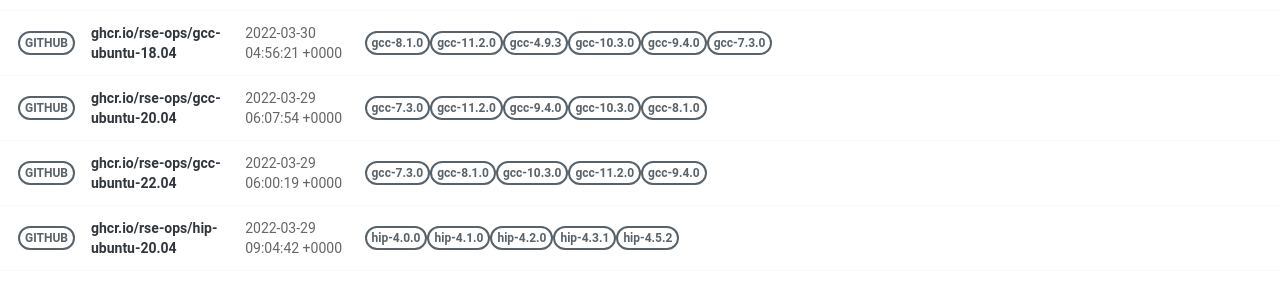
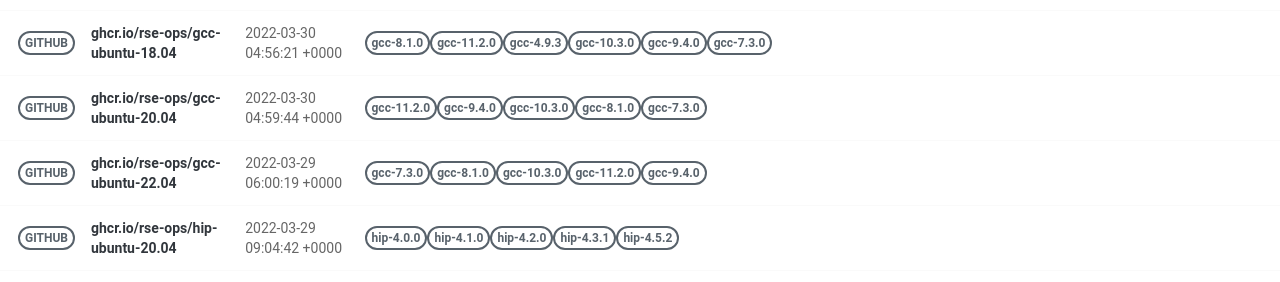
Before and after one commit to rse-ops/docker-images, a Jekyll site: the page built from pages/index.md, in a window 1280 px wide. Shown: the part 581-863 px from the top of the page. Built offline with Jekyll 4.4.1, drawn with Linux system fonts in a browser that asks for light colours; nearby versions of some CDN libraries.

Commit message:
Automated push to update library 2022-03-30

```diff
--- a/_library/ghcr.io-rse-ops-gcc-ubuntu-20.04.md
+++ b/_library/ghcr.io-rse-ops-gcc-ubuntu-20.04.md
@@ -1,14 +1,11 @@
 ---
 layout: container
 name: ghcr.io/rse-ops/gcc-ubuntu-20.04
-updated_at: 2022-03-29 06:07:54.878020
+updated_at: 2022-03-30 04:59:44.152965
 
 
 container_url: https://github.com/orgs/rse-ops/packages/container/package/gcc-ubuntu-20.04
 versions:
- - tag: gcc-7.3.0
-   dockerfile: https://github.com/rse-ops/docker-images/blob/main/ubuntu/gcc/Dockerfile
-   manifest: https://crane.ggcr.dev/manifest/ghcr.io/rse-ops/gcc-ubuntu-20.04:gcc-7.3.0
  - tag: gcc-11.2.0
    dockerfile: https://github.com/rse-ops/docker-images/blob/main/ubuntu/gcc/Dockerfile
    manifest: https://crane.ggcr.dev/manifest/ghcr.io/rse-ops/gcc-ubuntu-20.04:gcc-11.2.0
```
Also changed, not shown: other parts of _library/ghcr.io-rse-ops-gcc-ubuntu-20.04.md (+3 -0 lines).
